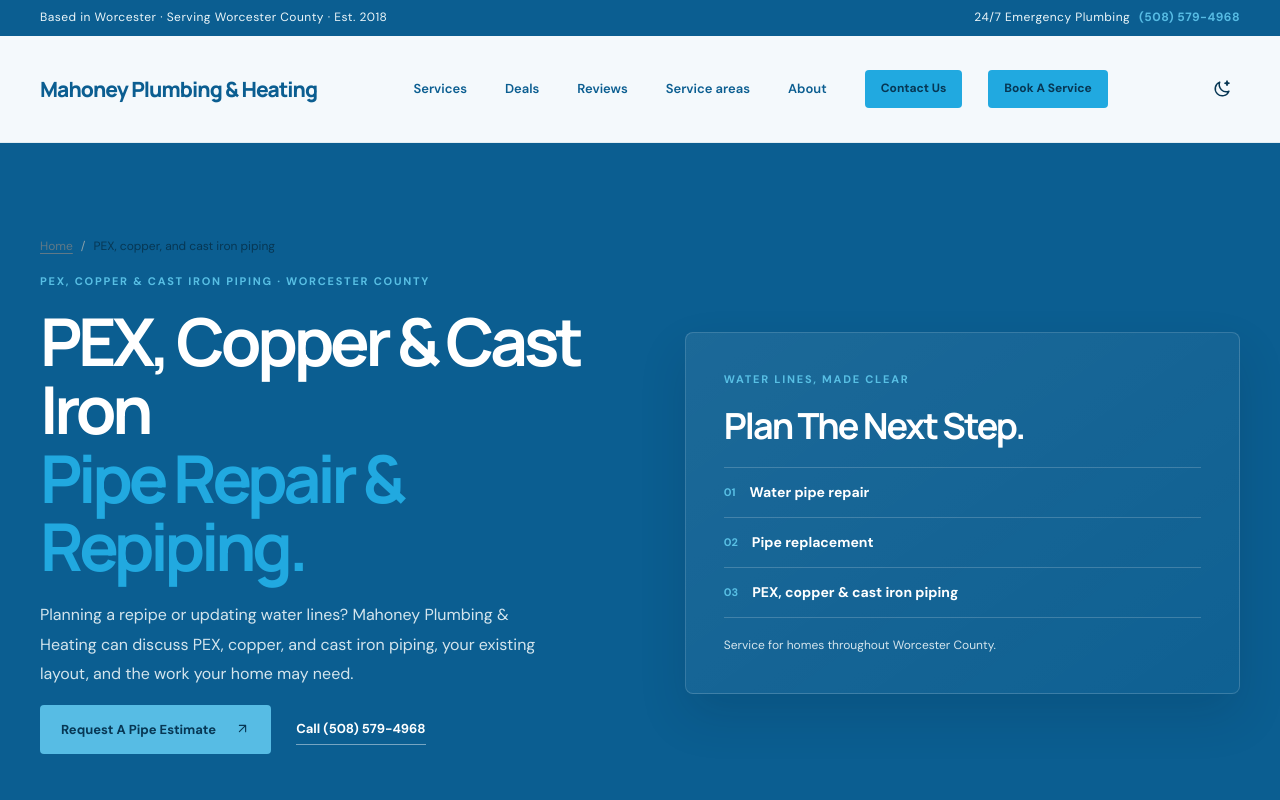
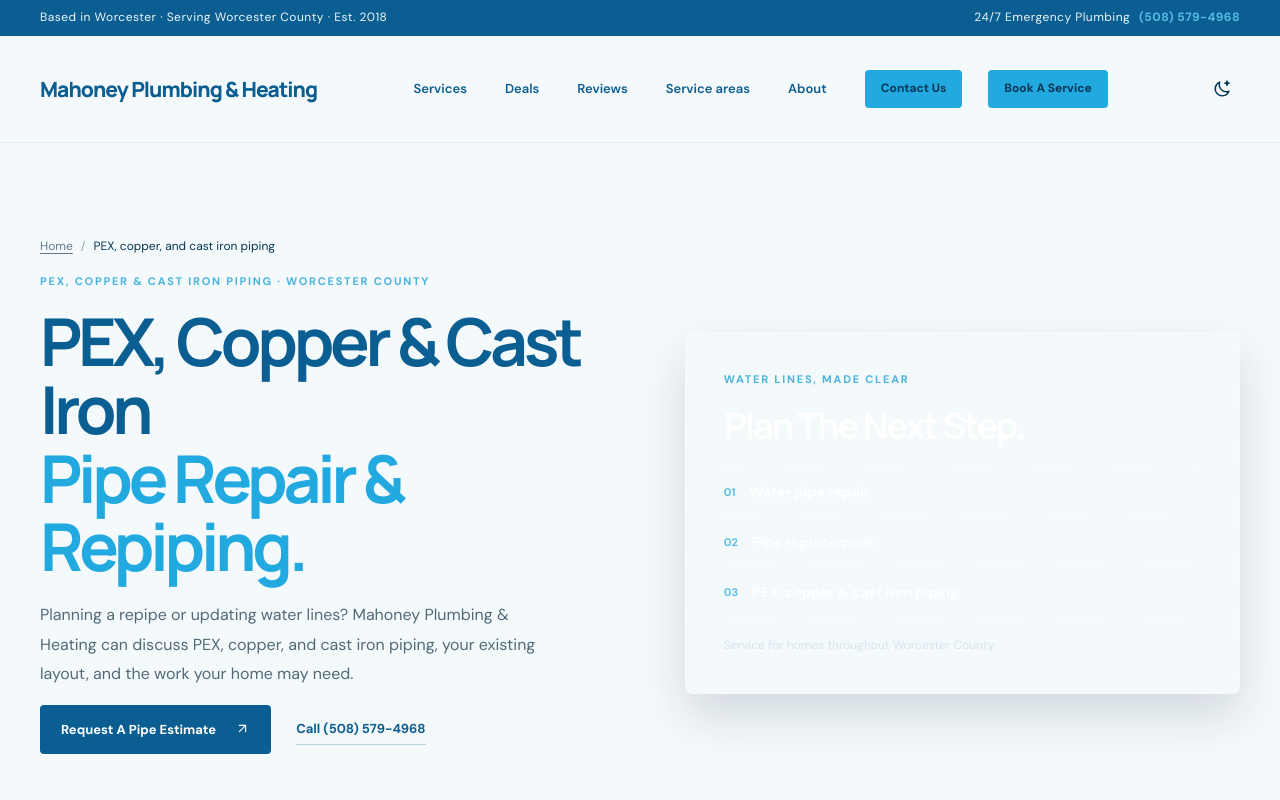
Before and after one commit to adamj320/y, a plain HTML site: page pex/index.html in a window 1280 px wide. Shown: the top 800 px of the page. Drawn offline with Linux system fonts and the light colour scheme.

Commit message:
Add files via upload

```diff
--- a/pex/index.html
+++ b/pex/index.html
@@ -28,8 +28,8 @@
     <nav class="nav" id="nav" aria-label="Main navigation"><a href="/#services">Services</a><a href="/#deals">Deals</a><a href="/#reviews">Reviews</a><a href="/#service-area">Service areas</a><a href="/#about">About</a><a class="nav-contact" href="tel:+15085794968">Contact Us</a><a class="nav-schedule" href="/#schedule" data-book-service="Pipe repair, PEX, copper or cast iron">Book A Service</a></nav><button class="theme-toggle" type="button" aria-label="Switch to dark mode" aria-pressed="false"><span class="theme-toggle-icon" aria-hidden="true"><svg class="theme-icon-moon" viewBox="0 0 24 24" fill="none" stroke="currentColor" stroke-width="1.8" stroke-linecap="round" stroke-linejoin="round" aria-hidden="true"><path d="M20.3 14.7A8.5 8.5 0 0 1 9.3 3.7 8.5 8.5 0 1 0 20.3 14.7Z"/><path d="m18 2.5.55 1.95L20.5 5l-1.95.55L18 7.5 17.45 5.55 15.5 5l1.95-.55L18 2.5Z"/></svg><svg class="theme-icon-sun" viewBox="0 0 24 24" fill="none" stroke="currentColor" stroke-width="1.8" stroke-linecap="round" stroke-linejoin="round"><circle cx="12" cy="12" r="4"/><path d="M12 2v2m0 16v2M4.93 4.93l1.42 1.42m11.3 11.3 1.42 1.42M2 12h2m16 0h2M4.93 19.07l1.42-1.42m11.3-11.3 1.42-1.42"/></svg></span></button>
   </div></header>
   <main id="main">
-    <section class="detail-hero detail-hero-dark"><nav class="breadcrumbs wrap" aria-label="Breadcrumb"><ol><li><a href="/">Home</a></li><li aria-current="page">PEX, copper, and cast iron piping</li></ol></nav><div class="wrap detail-grid">
-      <div><p class="eyebrow">PEX, copper &amp; cast iron piping &middot; Worcester County</p><h1>PEX, Copper &amp; Cast Iron<br><em>Pipe Repair &amp; Repiping.</em></h1><p>Planning a repipe or updating water lines? Mahoney Plumbing &amp; Heating can discuss PEX, copper, and cast iron piping, your existing layout, and the work your home may need.</p><div class="hero-actions"><a class="button button-light" href="/#schedule" data-book-service="Pipe repair, PEX, copper or cast iron">Request A Pipe Estimate <span><svg class="arrow-icon" viewBox="0 0 24 24" aria-hidden="true" focusable="false"><path d="M7 17 17 7M7 7h10v10"/></svg></span></a><a class="detail-link-light" href="tel:+15085794968">Call (508) 579-4968</a></div></div>
+    <section class="detail-hero"><nav class="breadcrumbs wrap" aria-label="Breadcrumb"><ol><li><a href="/">Home</a></li><li aria-current="page">PEX, copper, and cast iron piping</li></ol></nav><div class="wrap detail-grid">
+      <div><p class="eyebrow">PEX, copper &amp; cast iron piping &middot; Worcester County</p><h1>PEX, Copper &amp; Cast Iron<br><em>Pipe Repair &amp; Repiping.</em></h1><p>Planning a repipe or updating water lines? Mahoney Plumbing &amp; Heating can discuss PEX, copper, and cast iron piping, your existing layout, and the work your home may need.</p><div class="hero-actions"><a class="button button-dark" href="/#schedule" data-book-service="Pipe repair, PEX, copper or cast iron">Request A Pipe Estimate <span><svg class="arrow-icon" viewBox="0 0 24 24" aria-hidden="true" focusable="false"><path d="M7 17 17 7M7 7h10v10"/></svg></span></a><a class="underlink" href="tel:+15085794968">Call (508) 579-4968</a></div></div>
       <aside class="service-highlight-panel" aria-label="PEX, copper, and cast iron piping service overview"><p class="eyebrow">Water lines, made clear</p><h2>Plan The Next Step.</h2><ul><li><span>01</span> Water pipe repair</li><li><span>02</span> Pipe replacement</li><li><span>03</span> PEX, copper &amp; cast iron piping</li></ul><p>Service for homes throughout Worcester County.</p></aside>
     </div></section>
     <section class="detail-section"><div class="wrap"><p class="eyebrow muted">Piping for your project</p><h2>A Clear Route From Old Lines To New.</h2><p class="detail-intro">From a targeted water-pipe update to a larger repipe, we&rsquo;ll talk through the existing layout, the changes you want, and a sensible next step. Every home is different, so the conversation starts with your project.</p><div class="detail-cards"><article><span class="detail-index">01</span><h3>Pipe Repair &amp; Replacement</h3><p>Discuss damaged, aging, or inconveniently routed water lines and the work needed to address them.</p></article><article><span class="detail-index">02</span><h3>PEX, Copper &amp; Cast Iron Piping</h3><p>Discuss PEX, copper, and cast iron piping options for your project, based on the existing layout and work needed.</p></article><article><span class="detail-index">03</span><h3>Project Planning</h3><p>Share the areas affected, any access concerns, and whether the work is part of a remodel or renovation.</p></article></div></div></section>
```
